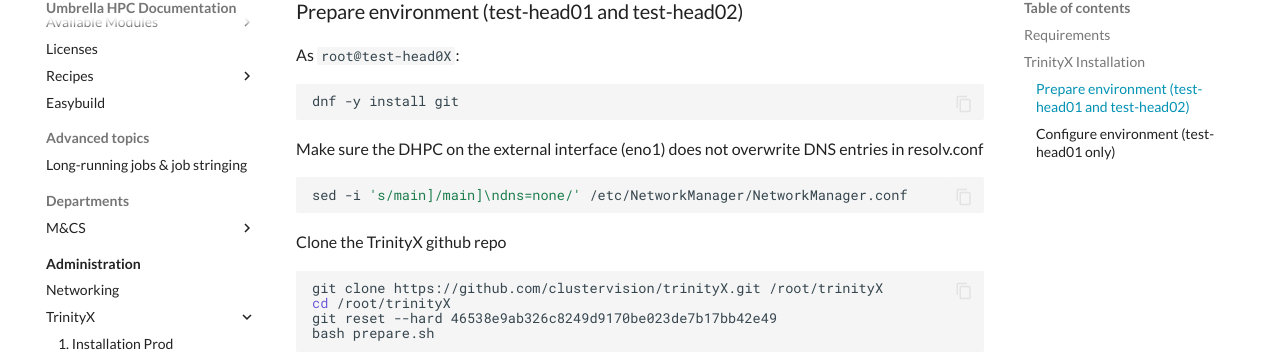
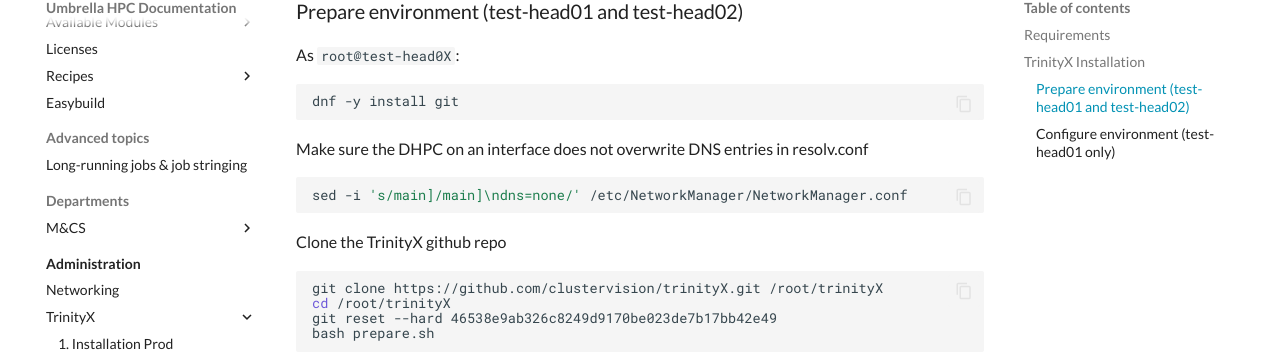
Before and after one commit to gferhpc/supercomputing.tue.nl, an MkDocs documentation site: the page built from pages/documentation/administration/trinityx/test-installation.md, in a window 1280 px wide and 900 px high, scrolled down 831 px. Shown: the part 121-473 px from the top of the window. Built offline with MkDocs 1.6.1 and Material for MkDocs 9.7.7, drawn with Linux system fonts in a browser that asks for light colours.

Commit message:
Update test-installation.md

````diff
--- a/pages/documentation/administration/trinityx/test-installation.md
+++ b/pages/documentation/administration/trinityx/test-installation.md
@@ -89,7 +89,7 @@
 dnf -y install git
 ```
 
-Make sure the DHPC on the external interface (eno1) does not overwrite DNS entries in resolv.conf
+Make sure the DHPC on an interface does not overwrite DNS entries in resolv.conf
 
 ```shell
 sed -i 's/main]/main]\ndns=none/' /etc/NetworkManager/NetworkManager.conf
````
